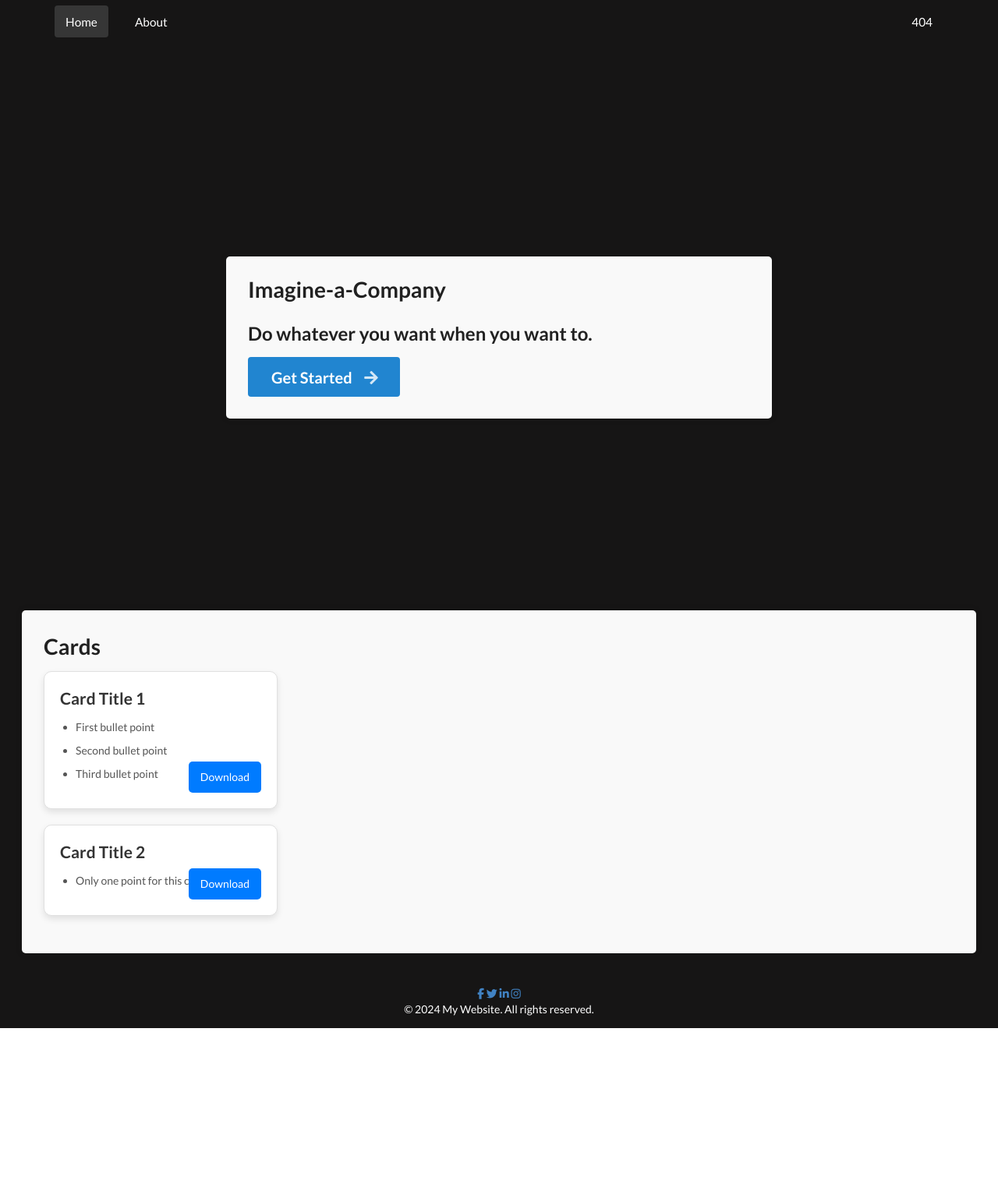
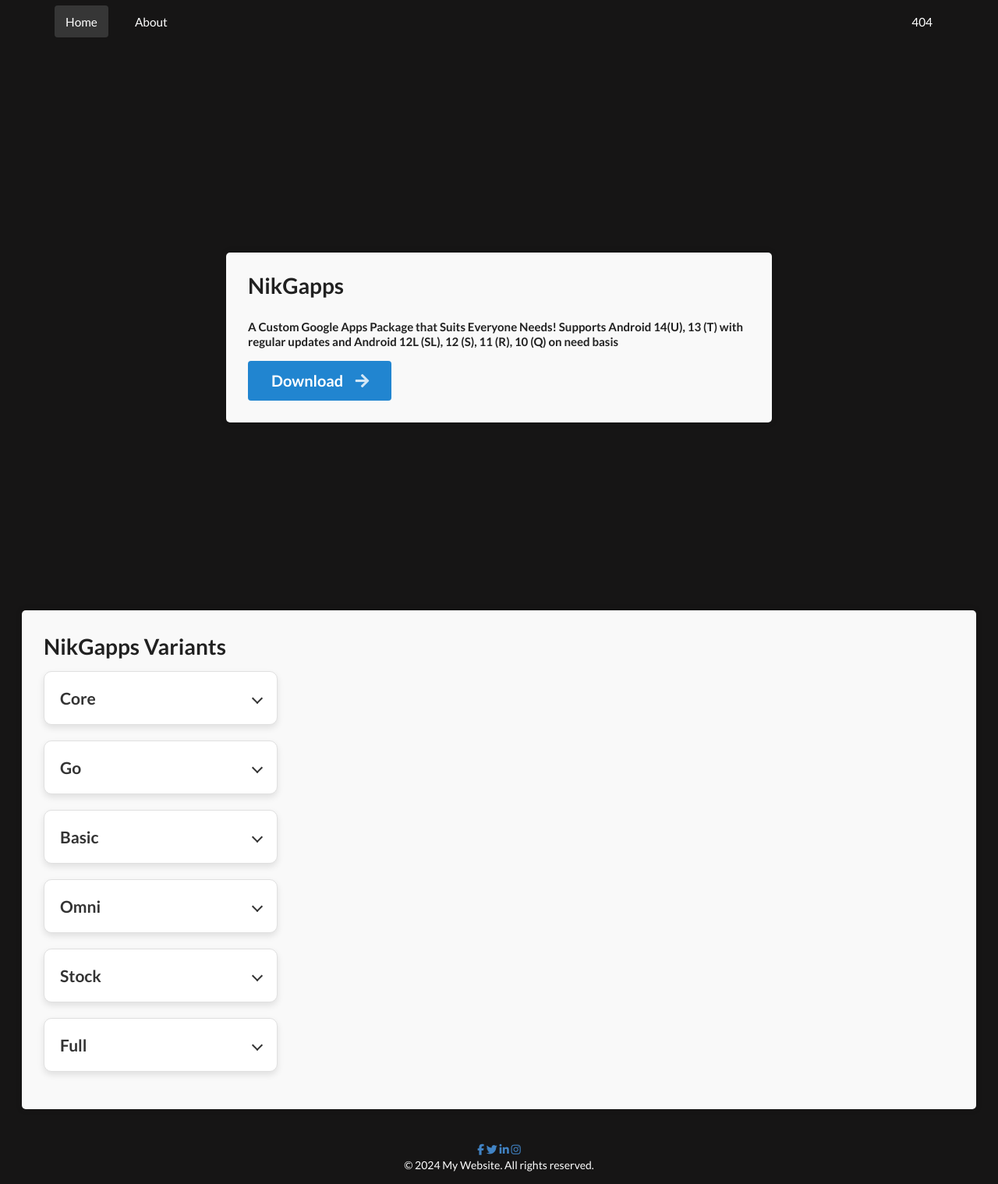
Before and after one commit to nikhilmenghani/home, a Jekyll site: the page built from index.markdown, in a window 1280 px wide. Shown: the whole page at 78% size. Built offline with Jekyll 4.4.1, drawn with Linux system fonts in a browser that asks for light colours; nearby versions of some CDN libraries; before the commit the page ends 1319 px from its top, so only the background shows below that.

Commit message:
Update the website to include actual packages

```diff
--- a/_data/cards.yml
+++ b/_data/cards.yml
@@ -1,13 +1,77 @@
 cards:
-  - title: "Card Title 1"
+  - title: "Core"
     is_accordion: true
     content:
-      - "First bullet point"
-      - "Second bullet point"
-      - "Third bullet point"
+      - "Minimum Google Apps Required To Run Play Store."
+      - "Google Play Store"
+      - "Google Play Services"
+      - "Google Services Framework"
+      - "Google Contacts Sync Adapter"
+      - "Google Calendar Sync"
+      - "ExtraFiles (necessary files for Gapps to work)"
     download_link: "https://example.com/download1"
-  - title: "Card Title 2"
-    is_accordion: false
+  - title: "Go"
+    is_accordion: true
     content:
-      - "Only one point for this card"
+      - "Everything from Core - but Go"
+      - "Assistant Go"
+      - "Gallery Go"
+      - "Gmail Go"
+      - "Google Go"
+      - "Maps Go"
+      - "Navigation Go"
     download_link: "https://example.com/download2"
+  - title: "Basic"
+    is_accordion: true
+    content:
+      - "Everything from Core"
+      - "Google Carrier Services"
+      - "Google Clock (Replaces AOSP Clock)"
+      - "Digital Wellbeing"
+      - "Google Dialer (Replaces AOSP Dialer)"
+      - "Google Messages (Replaces AOSP Messages)"
+      - "Google Contacts (Replaces AOSP Contacts)"
+    download_link: "https://example.com/download2"
+  - title: "Omni"
+    is_accordion: true
+    content:
+      - "Everything from Basic"
+      - "Device Health Services"
+      - "Google Drive"
+      - "Google Calculator (Replaces AOSP Calculator)"
+      - "Google Setup Wizard"
+      - "Google Maps"
+      - "Google Photos (Replaces AOSP Gallery)"
+      - "GBoard (Replaces AOSP keyboard)"
+      - "Google Calendar (Replaces AOSP Calendar)"
+      - "Google Keep (Replaces AOSP Notepad)"
+    download_link: "https://example.com/download2"
+  - title: "Stock"
+    is_accordion: true
+    content:
+      - "Everything from Omni"
+      - "Google Files (Android R+)"
+      - "Google Velvet (for voice unlock)"
+      - "Google Play Games"
+      - "Google Markup, Google Sounds"
+      - "Google Sound Recorder (Replaces AOSP Sound Recorder)"
+      - "Google TTS (Replaces Stock TTS)"
+      - "Pixel Specifics (includes following apps)"
+      - "Pixel Launcher (Replaces Stock Launcher)"
+      - "ASI (formally known as Device Personalization Services)"
+      - "Settings Services, Private Compute Services"
+      - "Google Wallpapers, Quick Access Wallet"
+      - "Pixel Themes, Emoji Wallpaper, Pixel Weather (Android U+)"
+    download_link: "https://example.com/download2"
+  - title: "Full"
+    is_accordion: true
+    content:
+      - "Everything from Stock"
+      - "Gmail (Replaces AOSP Email)"
+      - "Android Auto"
+      - "Android Device Policy"
+      - "Device Setup (Android for work)"
+      - "Google Feedback"
+      - "Google Partner Setup"
+      - "Google Chrome (Replaces AOSP Browser)"
+    download_link: "https://example.com/download2"
--- a/_includes/card.html
+++ b/_includes/card.html
@@ -1,26 +1,30 @@
 <div class="card">
+    <div class="card-header {% if include.is_accordion %}accordion-toggle{% endif %}">
+        <h3>{{ include.title }}</h3>
+        {% if include.is_accordion %}
+        <i class="accordion-arrow"></i>
+        {% endif %}
+    </div>
     {% if include.is_accordion %}
-    <div class="card-header accordion-toggle">
-        <h3>{{ include.title }}</h3>
-    </div>
     <div class="accordion-content">
         <ul>
             {% for item in include.content %}
             <li>{{ item }}</li>
             {% endfor %}
         </ul>
+        <hr class="content-divider">
+        <a href="{{ include.download_link }}" class="download-link">Download</a>
+        <div class="spacer"></div>
     </div>
     {% else %}
-    <div class="card-header">
-        <h3>{{ include.title }}</h3>
-    </div>
     <div class="card-content">
         <ul>
             {% for item in include.content %}
             <li>{{ item }}</li>
             {% endfor %}
-            <a href="{{ include.download_link }}" class="download-link">Download</a>
         </ul>
+        <hr class="content-divider">
+        <a href="{{ include.download_link }}" class="download-link">Download</a>
     </div>
     {% endif %}
 </div>
--- a/_sass/_card.scss
+++ b/_sass/_card.scss
@@ -9,20 +9,44 @@
     position: relative;
 }
 
+.card-header {
+    display: flex;
+    justify-content: space-between;
+    align-items: center;
+    cursor: pointer;
+}
+
 .card-header h3 {
     margin: 0;
     font-size: 1.5em;
     color: #333;
-    cursor: pointer;
+}
+
+.accordion-arrow {
+    width: 10px;
+    height: 10px;
+    border: solid #333;
+    border-width: 0 2px 2px 0;
+    display: inline-block;
+    padding: 3px;
+    transform: rotate(45deg);
+    transition: transform 0.3s ease;
+}
+
+.accordion-toggle.active .accordion-arrow {
+    transform: rotate(-135deg); /* Rotate the arrow when active */
 }
 
 .accordion-content {
-    display: none;
-    padding-top: 10px;
+    max-height: 0;
+    overflow: hidden;
+    transition: max-height 0.3s ease-out, padding 0.3s ease-out;
+    padding-top: 0;
 }
 
 .accordion-toggle.active + .accordion-content {
-    display: block;
+    padding-top: 10px;
+    max-height: none; /* This will allow the accordion to expand fully */
 }
 
 .card-content ul, .accordion-content ul {
@@ -34,17 +58,31 @@
     color: #555;
 }
 
+/* Ensure the divider is visible and properly placed */
+.content-divider {
+    border: none;
+    height: 1px;
+    background-color: #ddd;
+    margin: 15px 0;
+    width: 100%; /* Ensure it spans the full width */
+}
+
+/* Aligning the download button to the right */
+.accordion-content, .card-content {
+    display: flex;
+    flex-direction: column;
+    align-items: flex-start; /* Ensures the list items are aligned to the left */
+}
+
 .download-link {
-    display: inline-block;
-    margin-top: 20px;
+    margin-top: 10px;
     padding: 10px 15px;
     background-color: #007bff;
     color: #fff;
     text-decoration: none;
     border-radius: 5px;
-    position: absolute;
-    bottom: 20px;
-    right: 20px;
+    transition: background-color 0.3s ease;
+    align-self: flex-end; /* Aligns the button to the right */
 }
 
 .download-link:hover {
--- a/_sass/_page.scss
+++ b/_sass/_page.scss
@@ -36,3 +36,9 @@
     align-items: center;
     background-color: var(--tinted-background-color);
 }
+
+.spacer {
+    height: 10px;
+    visibility: hidden;
+    pointer-events: none;
+}
--- a/assets/js/accordion.js
+++ b/assets/js/accordion.js
@@ -1,7 +1,25 @@
 document.addEventListener('DOMContentLoaded', function() {
     document.querySelectorAll('.accordion-toggle').forEach(toggle => {
         toggle.addEventListener('click', function() {
-            this.classList.toggle('active');
+            const accordionContent = this.nextElementSibling;
+
+            if (this.classList.contains('active')) {
+                // Collapse the accordion
+                accordionContent.style.maxHeight = accordionContent.scrollHeight + "px"; // Set to current height
+                requestAnimationFrame(() => {
+                    accordionContent.style.maxHeight = "0px";
+                });
+                this.classList.remove('active');
+            } else {
+                // Temporarily remove max-height to get accurate scrollHeight
+                accordionContent.style.maxHeight = "none";
+                const fullHeight = accordionContent.scrollHeight + "px";
+                accordionContent.style.maxHeight = "0px";
+                requestAnimationFrame(() => {
+                    accordionContent.style.maxHeight = fullHeight;
+                });
+                this.classList.add('active');
+            }
         });
     });
 });
--- a/index.markdown
+++ b/index.markdown
@@ -7,15 +7,16 @@
     <div class="first__container">
         <div class="ui text container">
             <h1 class="ui header">
-            Imagine-a-Company
+            NikGapps
             </h1>
-            <h2>Do whatever you want when you want to.</h2>
-            <div class="ui huge primary button">Get Started <i class="right arrow icon"></i></div>
+            <h4>A Custom Google Apps Package that Suits Everyone Needs!
+Supports Android 14(U), 13 (T) with regular updates and Android 12L (SL), 12 (S), 11 (R), 10 (Q) on need basis</h4>
+            <div class="ui huge primary button">Download <i class="right arrow icon"></i></div>
         </div>
     </div>
     <div class="ui container">
 
-        <h1>Cards</h1>
+        <h1>NikGapps Variants</h1>
 
         <div class="cards-container">
             {% for card in site.data.cards.cards %}
@@ -23,8 +24,7 @@
                 title=card.title
                 content=card.content
                 download_link=card.download_link
-                accordion_enabled=card.accordion_enabled
-                accordion_content=card.accordion_content
+                is_accordion=card.is_accordion
             %}
             {% endfor %}
         </div>
```
